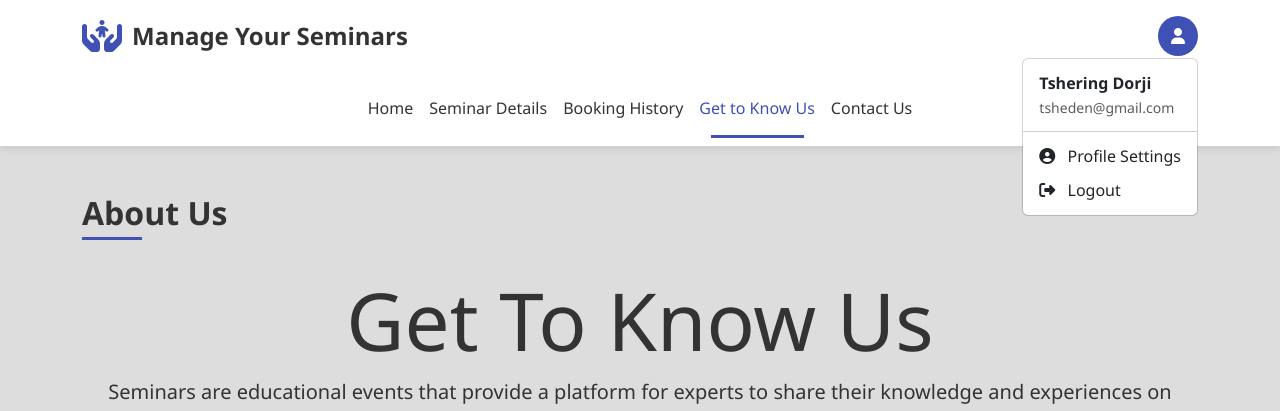
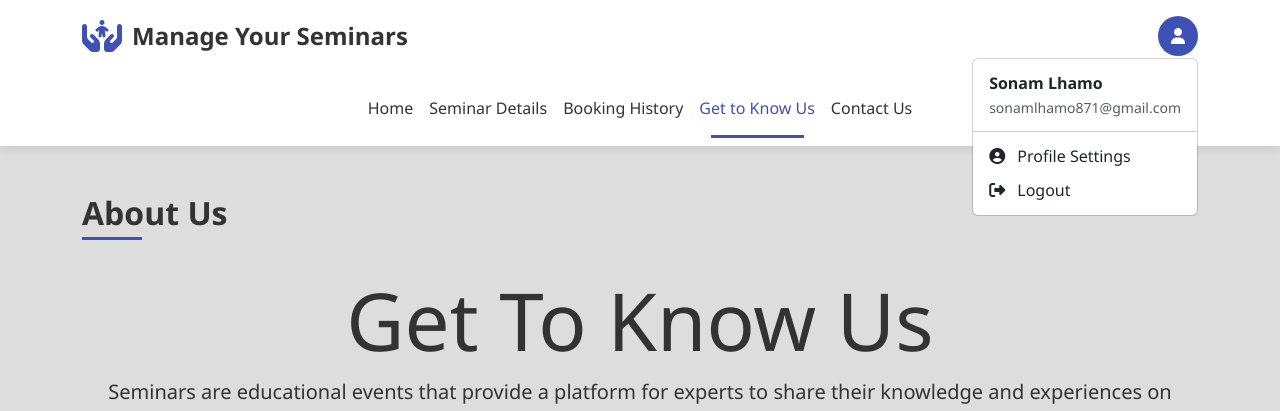
Before and after one commit to riyaamurdhani/group9-IAB207, a Flask app: page /about-us in a window 1280 px wide, after a click that opens the changed part. Shown: the top 411 px of the page. Run offline with Flask 3, Linux system fonts and the light colour scheme; some libraries are stand-ins or nearby versions.

Commit message:
Update about-us.html

```diff
--- a/lab207_a3_grp_9/app/templates/about-us.html
+++ b/lab207_a3_grp_9/app/templates/about-us.html
@@ -25,8 +25,8 @@
         <ul class="dropdown-menu dropdown-menu-end">
           <li>
             <div class="dropdown-item-text">
-              <div class="fw-bold">Tshering Dorji</div>
-              <div class="small text-muted">tsheden@gmail.com</div>
+              <div class="fw-bold">Sonam Lhamo</div>
+              <div class="small text-muted">sonamlhamo871@gmail.com</div>
             </div>
           </li>
           <li><hr class="dropdown-divider"></li>
```
